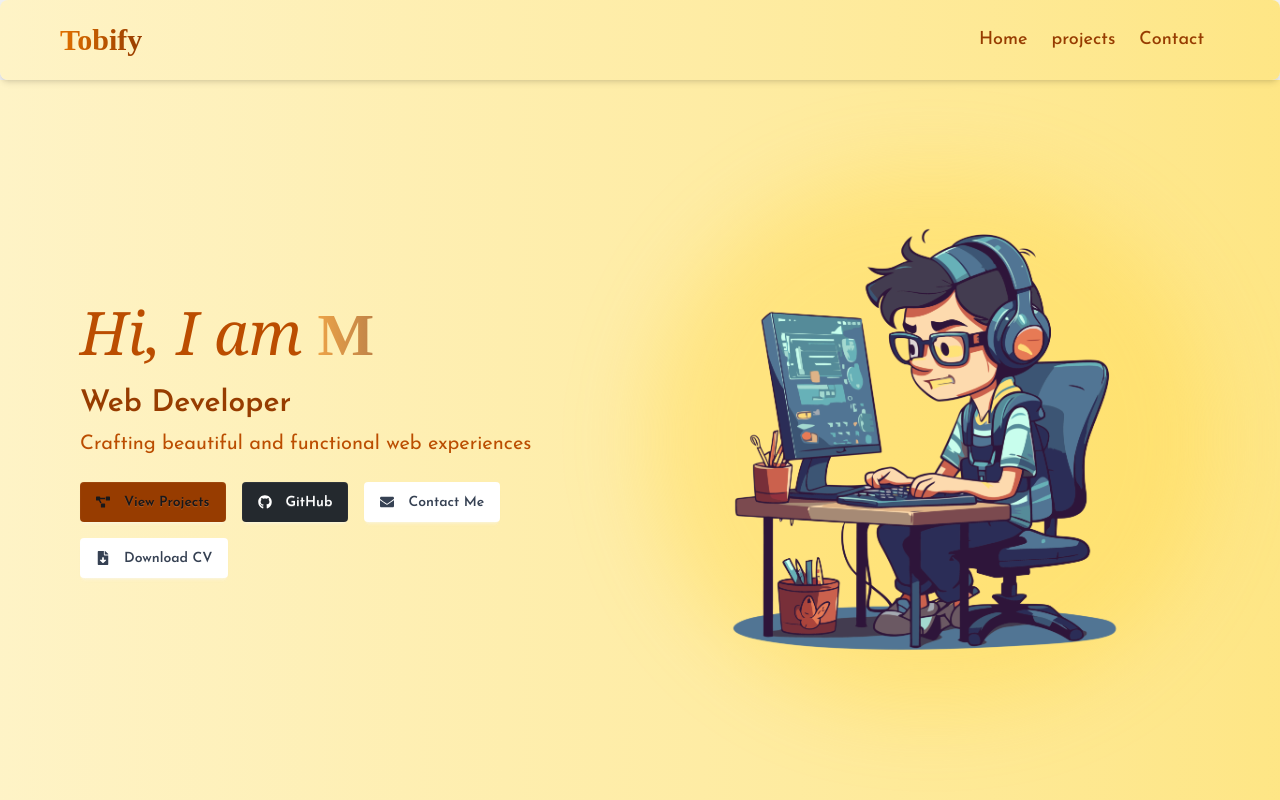
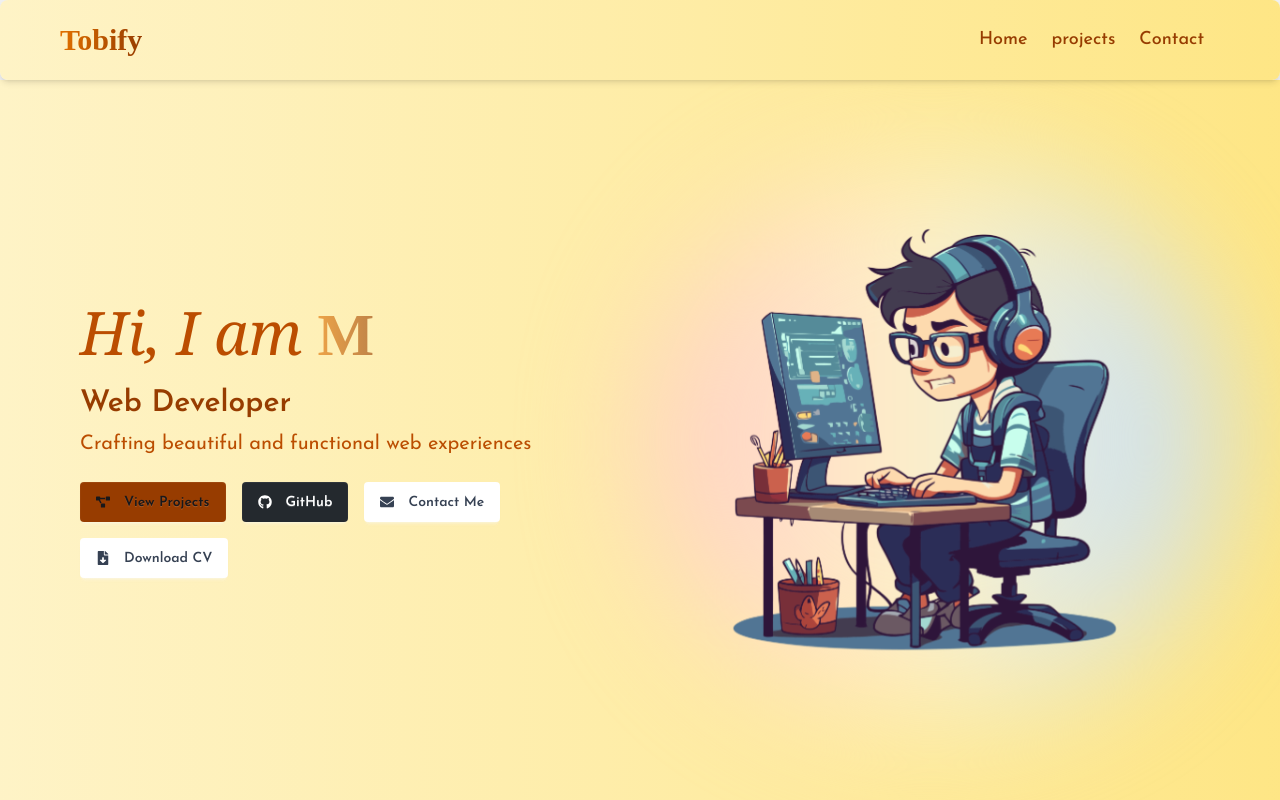
Before and after one commit to tobioffice/portfolio, a React (Vite) app: page / in a window 1280 px wide. Shown: the top 800 px of the page. Built offline with nearby package versions, Linux system fonts and the light colour scheme; a web font is replaced by a local one.

Commit message:
Update background style in Hero component for improved visual effect

```diff
--- a/src/components/Hero.tsx
+++ b/src/components/Hero.tsx
@@ -104,7 +104,7 @@ const Hero = ({ isOpen }: { isOpen: boolean }) => {
                     </div>
                 </div>
                 <div className="relative w-full md:w-1/2 flex justify-center items-center mt-8 md:mt-0">
-                    <div className="absolute -inset-4 bg-amber-300/30 blur-2xl rounded-full"></div>
+                    <div className="absolute -inset-4 bg-gradient-to-r from-red-200 via-amber-100 to-blue-200 blur-3xl rounded-full animate-pulse"></div>
                     <img
                         src={image}
                         alt="Murali - Web Developer"
```
